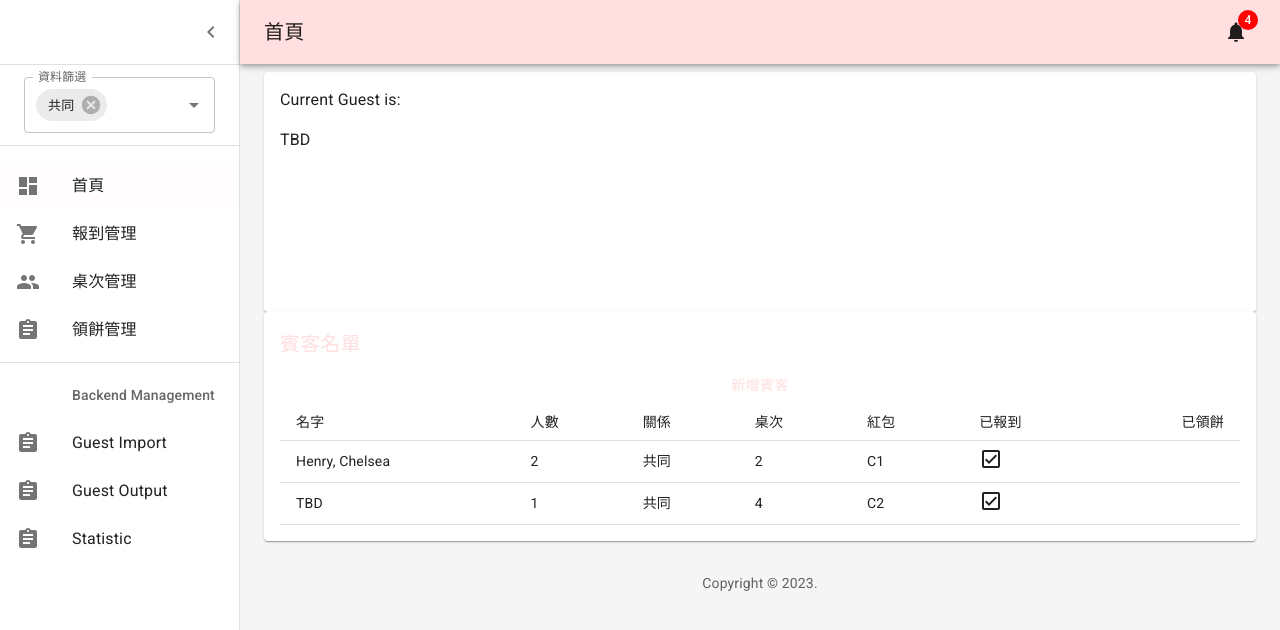
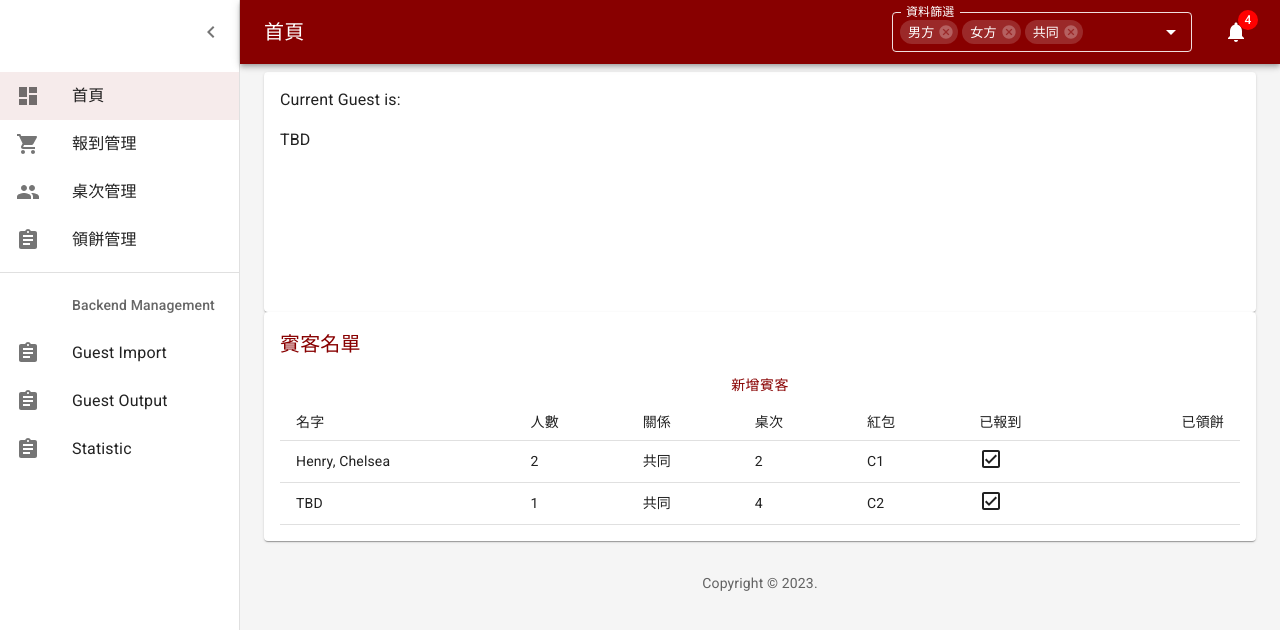
Before and after one commit to lionpowder/wedding-register, a React (Create React App) app: page / in a window 1280 px wide. Shown: the top 630 px of the page. Built offline with nearby package versions, Linux system fonts and the light colour scheme.

Commit message:
move side selection bar and update colors

```diff
--- a/src/App.js
+++ b/src/App.js
@@ -57,9 +57,6 @@ function App() {
             <ChevronLeftIcon />
           </IconButton>
         </Toolbar>
-        <Divider sx={{ marginBottom: 1 }} />
-        <SideSelectionBar open={open} />
-        <Divider sx={{ my: 1 }} />
         <List component="nav">
           {mainListItems(currentPageName, onMenuChange)}
           <Divider sx={{ my: 1 }} />
@@ -78,6 +75,7 @@ function App() {
           overflow: "auto",
         }}
       >
+        {/* dummy toolbar for top padding */}
         <Toolbar />
         <Container maxWidth="lg" sx={{ mt: 4, mb: 4 }}>
           <Grid container spacing={3}></Grid>
--- a/src/component/appBarContent.js
+++ b/src/component/appBarContent.js
@@ -5,6 +5,7 @@ import IconButton from "@mui/material/IconButton";
 import Badge from "@mui/material/Badge";
 import MenuIcon from "@mui/icons-material/Menu";
 import NotificationsIcon from "@mui/icons-material/Notifications";
+import SideSelectionBar from "./sideSelectionBar";
 
 // props type: open, toggleDrawer, currentPageTitle
 function AppBarContent(props) {
@@ -35,6 +36,7 @@ function AppBarContent(props) {
       >
         {props.currentPageTitle ?? "Title"}
       </Typography>
+      <SideSelectionBar />
       <IconButton color="inherit">
         <Badge badgeContent={4} color="secondary">
           <NotificationsIcon />
--- a/src/component/sideSelectionBar.js
+++ b/src/component/sideSelectionBar.js
@@ -1,15 +1,36 @@
 import * as React from "react";
 import Autocomplete from "@mui/material/Autocomplete";
-import Chip from "@mui/material/Chip";
 import TextField from "@mui/material/TextField";
 import Toolbar from "@mui/material/Toolbar";
 import { sides } from "../data/sideData";
+import { ThemeProvider } from "@mui/material/styles";
+import { createTheme } from "@mui/material/styles";
+import { red } from "@mui/material/colors";
+
+// A custom theme for this app
+const theme = createTheme({
+  palette: {
+    mode: "dark",
+    primary: {
+      main: "#880000",
+    },
+    secondary: {
+      main: "#FF0000",
+    },
+    error: {
+      main: red.A400,
+    },
+    background: {
+      default: "#333", // Dark grey color
+    },
+  },
+});
 
 function SideSelectionBar(props) {
-  const isOpen = props.open;
   // TODO: add selected side to context and update guest data accordingly
 
-  return isOpen ? (
+  return (
+    <ThemeProvider theme={theme}>
       <Toolbar
         sx={{
           pr: "24px",
@@ -17,23 +38,37 @@ function SideSelectionBar(props) {
       >
         <Autocomplete
           multiple
-        limitTags={1}
+          limitTags={3}
           id="multi-select-filter-side"
           options={sides}
           // getOptionLabel={(option) => option.title}
-        defaultValue={[sides[2]]}
-        sx={{ width: "100%" }}
+          defaultValue={[...sides]}
+          sx={{
+            "& .MuiFormLabel-root": {
+              color: "#ffffff !important",
+            },
+            width: 300,
+            "& .MuiOutlinedInput-notchedOutline": {
+              borderColor: "rgba(255,255,255,0.87) !important",
+            },
+          }}
+          slotProps={{
+            paper: {
+              sx: {
+                backgroundColor: "#ffffff",
+                color: "#000000",
+                "& .MuiAutocomplete-option.Mui-focused": {
+                  backgroundColor: "rgba(136, 0, 0, 0.24)",
+                  // backgroundColor: "red",
+                },
+              },
+            },
+          }}
+          size="small"
           renderInput={(params) => <TextField {...params} label="資料篩選" />}
         />
       </Toolbar>
-  ) : (
-    <>
-      {sides.map((side) => {
-        return (
-          <Chip key={"chip-side-" + side} label={side} variant="outlined" />
-        );
-      })}
-    </>
+    </ThemeProvider>
   );
 }
 
--- a/src/theme.js
+++ b/src/theme.js
@@ -6,7 +6,7 @@ const theme = createTheme({
   palette: {
     mode: "light",
     primary: {
-      main: "#FFDFDF",
+      main: "#880000",
     },
     secondary: {
       main: "#FF0000",
```
Lines whose indentation alone changed are shown as unchanged.
